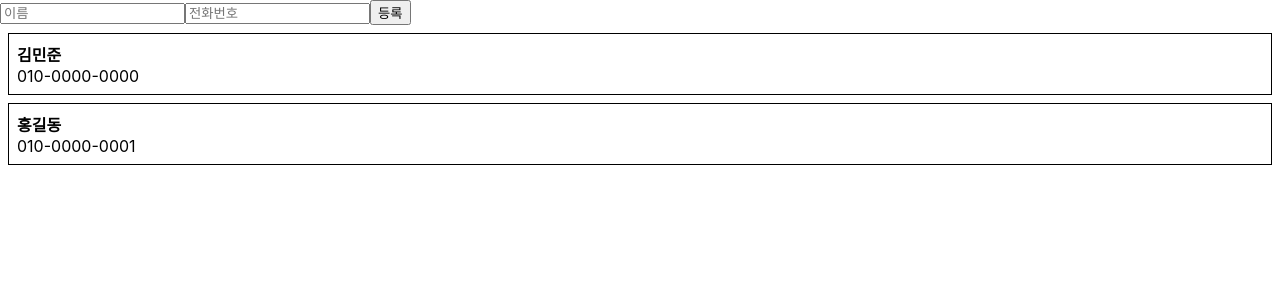
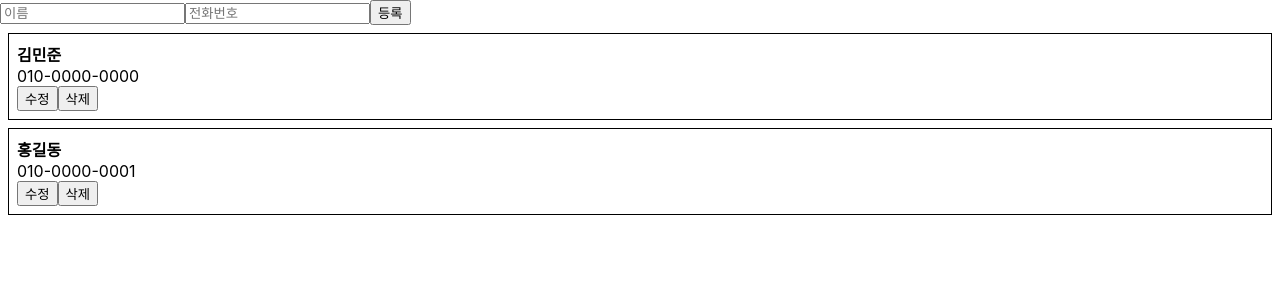
Before and after one commit to cupjoo/react-practice, a React (Create React App) app: page / in a window 1280 px wide. Shown: the top 300 px of the page. Built offline with nearby package versions, Linux system fonts and the light colour scheme.

Commit message:
practice array modify

```diff
--- a/src/App.js
+++ b/src/App.js
@@ -23,6 +23,18 @@
       information: information.concat({ id: this.id++, ...data })
     }))
   }
+  handleRemove = (id) => {
+    this.setState(({ information }) => ({
+      information: information.filter(info => info.id !== id)
+    }))
+  }
+  handleUpdate = (id, data) => {
+    this.setState(({ information }) => ({
+      information: information.map(
+        info => id === info.id ? { ...info, ...data } : info
+      )
+    }))
+  }
   render() {
     const { information } = this.state;
     return (
@@ -30,7 +42,11 @@
         <PhoneForm
           onCreate={this.handleCreate}
         />
-        <PhoneInfoList data={this.state.information}/>
+        <PhoneInfoList
+          data={information}
+          onRemove={this.handleRemove}
+          onUpdate={this.handleUpdate}
+        />
       </div>
     );
   }
--- a/src/components/PhoneInfo.js
+++ b/src/components/PhoneInfo.js
@@ -8,18 +8,86 @@
       id: 0
     }
   }
+  state = {
+    editing: false,
+    name: '',
+    phone: ''
+  }
+  handleRemove = () => {
+    const { info, onRemove } = this.props
+    onRemove(info.id)
+  }
+  handleToggleEdit = () => {
+    this.setState(({ editing }) => ({
+      editing: !editing
+    }))
+  }
+  handleChange = (e) => {
+    const { name, value } = e.target;
+    this.setState({
+      [name]: value
+    });
+  }
+
+  // render 호출 후 props, state가 변경 시 호출
+  componentDidUpdate(prevProps, prevState) {
+    const { info, onUpdate } = this.props;
+    // editing: false -> true
+    if(!prevState.editing && this.state.editing) {
+      this.setState({
+        name: info.name,
+        phone: info.phone
+      })
+    }
+    // editing: true -> false
+    if (prevState.editing && !this.state.editing) {
+      onUpdate(info.id, {
+        name: this.state.name,
+        phone: this.state.phone
+      })
+    }
+  }
+
   render() {
     const style = {
       border: '1px solid black',
       padding: '8px',
       margin: '8px'
     }
+    const { editing } = this.state;
+
+    if (editing){
+      return (
+        <div style={style}>
+          <div>
+            <input
+              value={this.state.name}
+              name="name"
+              placeholder="이름"
+              onChange={this.handleChange}
+            />
+          </div>
+          <div>
+            <input
+              value={this.state.phone}
+              name="phone"
+              placeholder="전화번호"
+              onChange={this.handleChange}
+            />
+          </div>
+          <button onClick={this.handleToggleEdit}>적용</button>
+          <button onClick={this.handleRemove}>삭제</button>
+        </div>
+      )
+    }
+
     const { name, phone } = this.props.info
-
     return (
       <div style={style}>
         <div><b>{name}</b></div>
         <div>{phone}</div>
+        <button onClick={this.handleToggleEdit}>수정</button>
+        <button onClick={this.handleRemove}>삭제</button>
       </div>
     )
   }
--- a/src/components/PhoneInfoList.js
+++ b/src/components/PhoneInfoList.js
@@ -3,14 +3,23 @@
 
 export default class PhoneInfoList extends Component {
   static defaultProps = {
-    data: []
+    data: [],
+    onRemove: () => console.warn('onRemove not defined'),
+    onUpdate: () => console.warn('onUpdate not defined')
   }
 
   render() {
-    const { data } = this.props
+    const { data, onRemove, onUpdate } = this.props
     const list = data.map(
       // data를 JSX로 변환
-      info => (<PhoneInfo key={info.id} info={info}/>)
+      info => (
+        <PhoneInfo
+          key={info.id}
+          info={info}
+          onRemove={onRemove}
+          onUpdate={onUpdate}
+        />
+      )
     )
     return (
       <div>
```
